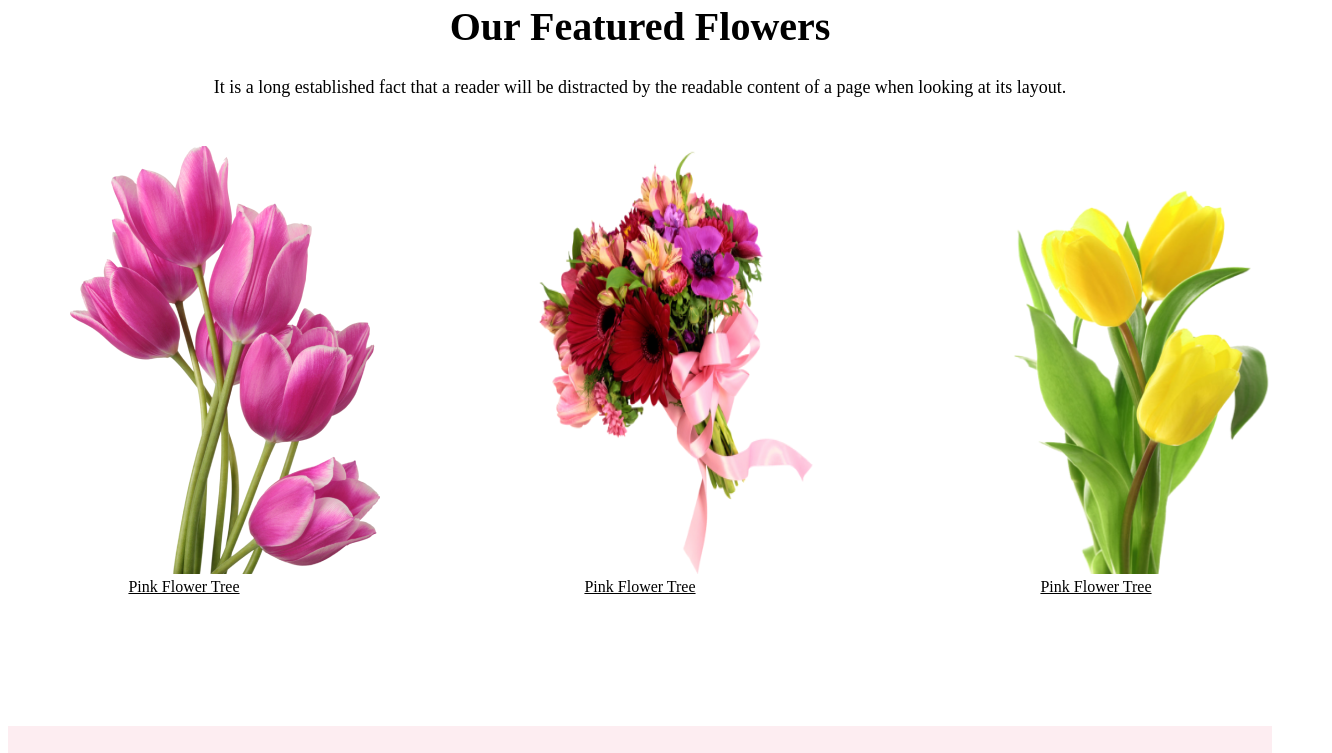
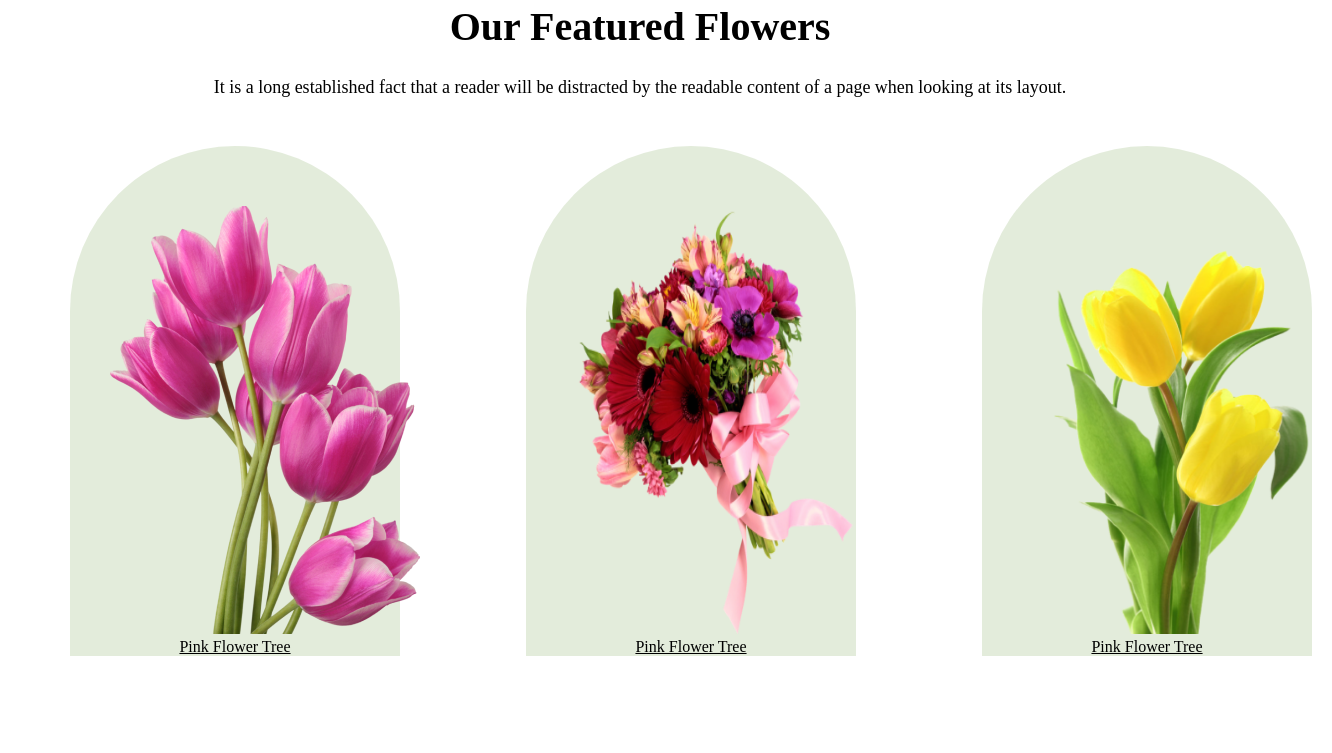
Before and after one commit to Moontahin/flower-shop-website-assignment1, a plain HTML site: page index.html in a window 1280 px wide. Shown: the part 832-1585 px from the top of the page, 1332 px wide, since content can reach past the window. Drawn offline with Linux system fonts and the light colour scheme.

Commit message:
finally done

```diff
--- a/index.html
+++ b/index.html
@@ -160,7 +160,7 @@
 
     <footer>
 
-    <h1 class="">Muntaha <span style="color: blanchedalmond;">Flower </span><span class="white"> Shop</span></h1>
+    <h1 class="">Moontahin <span style="color: blanchedalmond;">Flower </span><span class="white"> Shop</span></h1>
     <p class="">It is a long established fact that a reader will be distracted by the readable content of a page
         when looking at its layout.</p>
     <p>@2020-2023, FlowerShop.com. All rights reserved. </p>
--- a/styles/style.css
+++ b/styles/style.css
@@ -14,7 +14,9 @@
     justify-content: space-between;
 }
 
-.first a, .header2 .content-deal a, .offers a {
+.first a,
+.header2 .content-deal a,
+.offers a {
     text-decoration: none;
     background-color: #E55473;
     border: 2px solid color #E55473;
@@ -79,7 +81,8 @@
 
 }
 
-.ok, .review {
+.ok,
+.review {
     background: rgba(229, 84, 115, 0.10);
 }
 
@@ -121,7 +124,8 @@
     background-position: center;
     background-size: 80% 100%;
     margin-bottom: 150px;
-    margin-top: 150px;justify-content: center;
+    margin-top: 150px;
+    justify-content: center;
     align-items: center;
     text-align: center;
     padding: 100px 20px;
@@ -131,8 +135,7 @@
 .offers input {
     width: 30%;
     padding: 15px 30px;
-    margin: 30px
-    border: 3px solid white;
+    margin: 30px border: 3px solid white;
     border-radius: 5px;
 }
 
@@ -182,3 +185,11 @@ footer h1 {
     font-weight: 400px;
     line-height: 30px;
 }
+
+.content3 .image {
+    height: 450px;
+    width: 250px;
+    padding: 60px 40px 0px;
+    border-radius: 300px 300px 0px 0px;
+    background: rgba(71, 125, 17, 0.15);
+}
```
